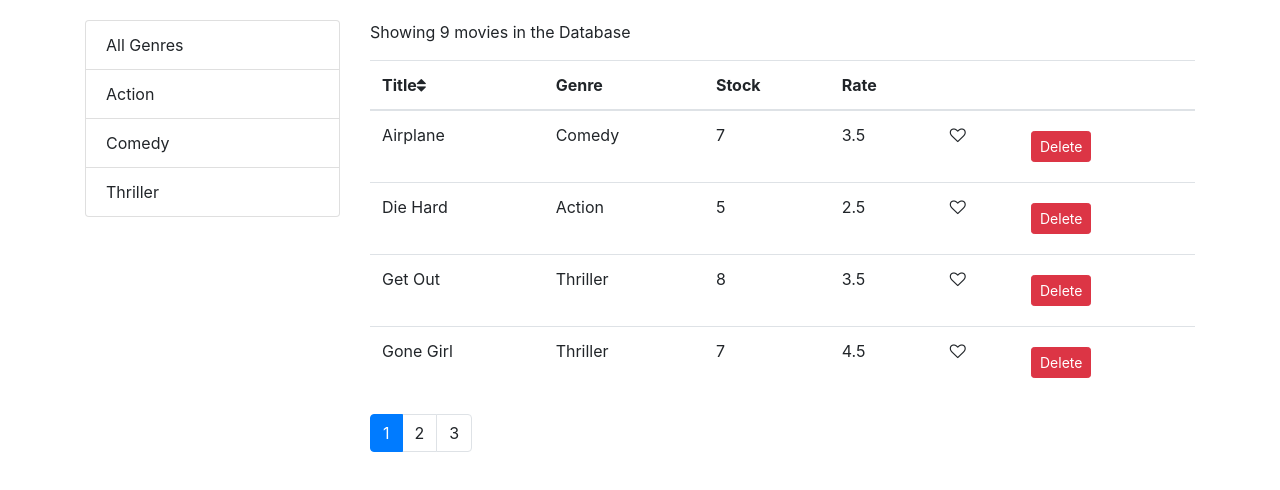
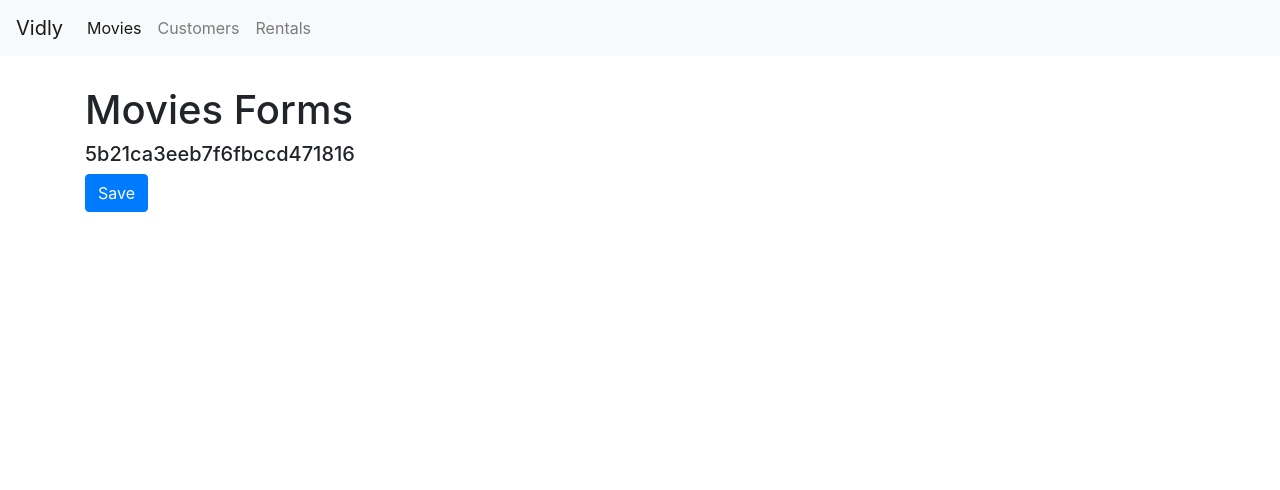
Before and after one commit to faustologic/vidly-app, a React (Create React App) app: page /movies/5b21ca3eeb7f6fbccd471816 in a window 1280 px wide. Shown: the top 490 px of the page. Built offline with nearby package versions, Linux system fonts and the light colour scheme.

Commit message:
Add router to the Vidly app
We create new components and add a router dom on the App.js

```diff
--- a/package.json
+++ b/package.json
@@ -14,6 +14,7 @@
     "prop-types": "^15.6.2",
     "react": "^16.13.1",
     "react-dom": "^16.13.1",
+    "react-router-dom": "^4.3.1",
     "react-scripts": "3.4.3"
   },
   "scripts": {
--- a/src/App.js
+++ b/src/App.js
@@ -1,12 +1,29 @@
 import React from "react";
+import { Redirect, Route, Switch } from "react-router-dom";
+import Customers from "./components/customers";
+import Movies from "./components/movies";
+import MoviesForm from "./components/moviesForm";
+import NavBar from "./components/navBar";
+import NotFound from "./components/notFound";
+import Rentals from "./components/rentals";
 import "./App.css";
-import Movies from "./components/movies";
 
 function App() {
   return (
-    <main className="container">
-      <Movies />
-    </main>
+    <React.Fragment>
+      <NavBar />
+      <main className="container">
+        <Switch>
+          <Route path="/movies/:id" component={MoviesForm} />
+          <Route path="/movies" component={Movies} />
+          <Route path="/rentals" component={Rentals} />
+          <Route path="/customers" component={Customers} />
+          <Route path="/not-found" component={NotFound} />
+          <Redirect from="/" exact to="/movies" />
+          <Redirect to="not-found" />
+        </Switch>
+      </main>
+    </React.Fragment>
   );
 }
 
--- /dev/null
+++ b/src/components/customers.jsx
@@ -0,0 +1,7 @@
+import React from "react";
+
+const Customers = () => {
+  return <h1>Customers</h1>;
+};
+
+export default Customers;
--- /dev/null
+++ b/src/components/moviesForm.jsx
@@ -0,0 +1,18 @@
+import React from "react";
+
+const MoviesForm = ({ match, history }) => {
+  return (
+    <div>
+      <h1>Movies Forms</h1>
+      <h5>{match.params.id}</h5>
+      <button
+        className="btn btn-primary"
+        onClick={() => history.push("/movies")}
+      >
+        Save
+      </button>
+    </div>
+  );
+};
+
+export default MoviesForm;
--- a/src/components/moviesTable.jsx
+++ b/src/components/moviesTable.jsx
@@ -1,10 +1,17 @@
 import React, { Component } from "react";
 import Like from "./common/like";
 import Table from "./common/table";
+import { Link } from "react-router-dom";
 
 class MoviesTable extends Component {
   columns = [
-    { path: "title", label: "Title" },
+    {
+      path: "title",
+      label: "Title",
+      content: (movie) => (
+        <Link to={`/movies/${movie._id}`}>{movie.title}</Link>
+      ),
+    },
     { path: "genre.name", label: "Genre" },
     { path: "numberInStock", label: "Stock" },
     { path: "dailyRentalRate", label: "Rate" },
--- /dev/null
+++ b/src/components/navBar.jsx
@@ -0,0 +1,44 @@
+import React from "react";
+import { Link, NavLink } from "react-router-dom";
+
+const NavBar = () => {
+  return (
+    <nav className="navbar navbar-expand-lg navbar-light bg-light">
+      <Link className="navbar-brand" to="/">
+        Vidly
+      </Link>
+      <button
+        className="navbar-toggler"
+        type="button"
+        data-toggle="collapse"
+        data-target="#navbarNav"
+        aria-controls="navbarNav"
+        aria-expanded="false"
+        aria-label="Toggle navigation"
+      >
+        <span className="navbar-toggler-icon"></span>
+      </button>
+      <div className="collapse navbar-collapse" id="navbarNav">
+        <ul className="navbar-nav">
+          <li className="nav-item">
+            <NavLink className="nav-link" to="/movies">
+              Movies <span className="sr-only">(current)</span>
+            </NavLink>
+          </li>
+          <li className="nav-item">
+            <NavLink className="nav-link" to="/customers">
+              Customers
+            </NavLink>
+          </li>
+          <li className="nav-item">
+            <NavLink className="nav-link" to="/rentals">
+              Rentals
+            </NavLink>
+          </li>
+        </ul>
+      </div>
+    </nav>
+  );
+};
+
+export default NavBar;
--- /dev/null
+++ b/src/components/notFound.jsx
@@ -0,0 +1,7 @@
+import React from "react";
+
+const NotFound = () => {
+  return <h1>Not Found!</h1>;
+};
+
+export default NotFound;
--- /dev/null
+++ b/src/components/rentals.jsx
@@ -0,0 +1,7 @@
+import React from "react";
+
+const Rentals = () => {
+  return <h1>Rentals</h1>;
+};
+
+export default Rentals;
--- a/src/index.css
+++ b/src/index.css
@@ -1,6 +1,6 @@
 body {
   margin: 0;
-  padding: 20px 0 0 0;
+  padding: 0 0 0 0;
   font-family: -apple-system, BlinkMacSystemFont, "Segoe UI", "Roboto", "Oxygen",
     "Ubuntu", "Cantarell", "Fira Sans", "Droid Sans", "Helvetica Neue",
     sans-serif;
@@ -8,6 +8,10 @@
   -moz-osx-font-smoothing: grayscale;
 }
 
+.navbar {
+  margin-bottom: 30px;
+}
+
 code {
   font-family: source-code-pro, Menlo, Monaco, Consolas, "Courier New",
     monospace;
--- a/src/index.js
+++ b/src/index.js
@@ -1,5 +1,6 @@
 import React from "react";
 import ReactDOM from "react-dom";
+import { BrowserRouter } from "react-router-dom";
 import "./index.css";
 import App from "./App";
 import * as serviceWorker from "./serviceWorker";
@@ -7,9 +8,9 @@
 import "font-awesome/css/font-awesome.css";
 
 ReactDOM.render(
-  <React.StrictMode>
+  <BrowserRouter>
     <App />
-  </React.StrictMode>,
+  </BrowserRouter>,
   document.getElementById("root")
 );
 
```
Also changed, not shown: 1 other file (tests, documents, lock files or other folders).
